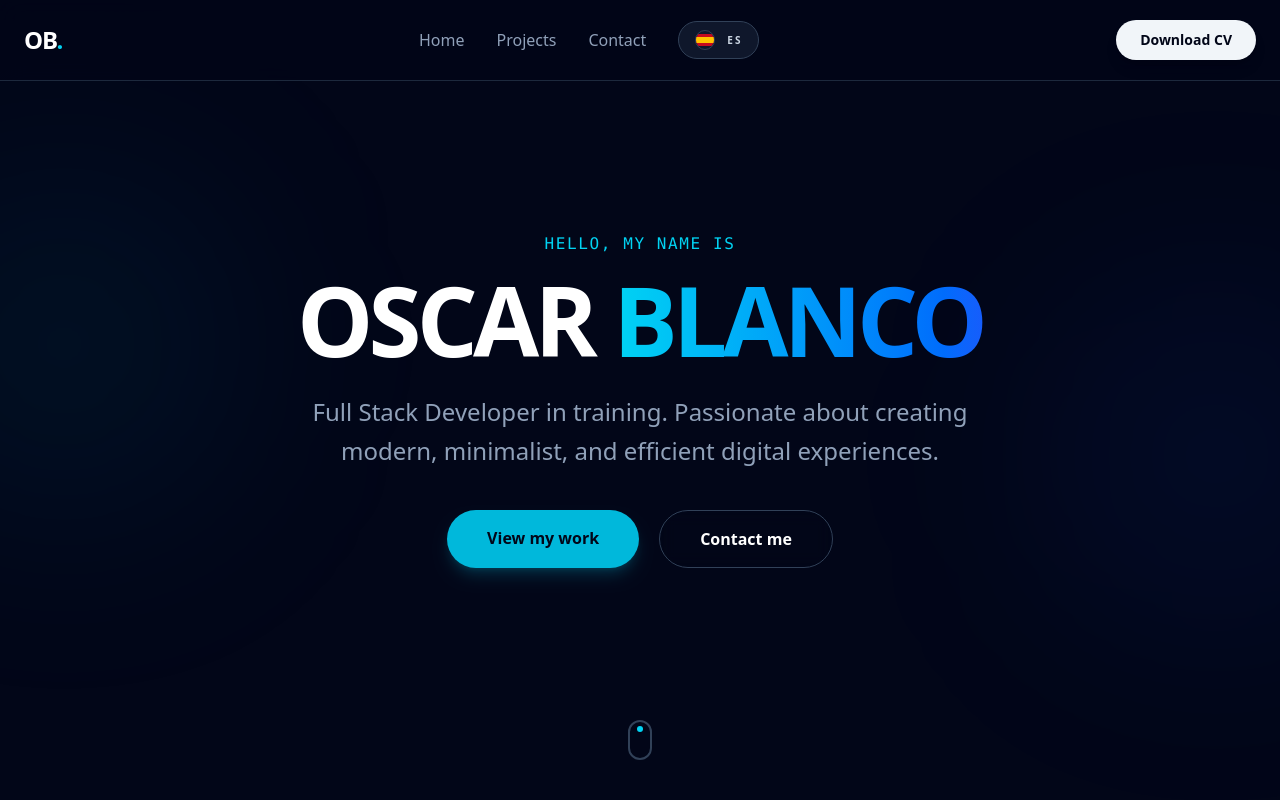
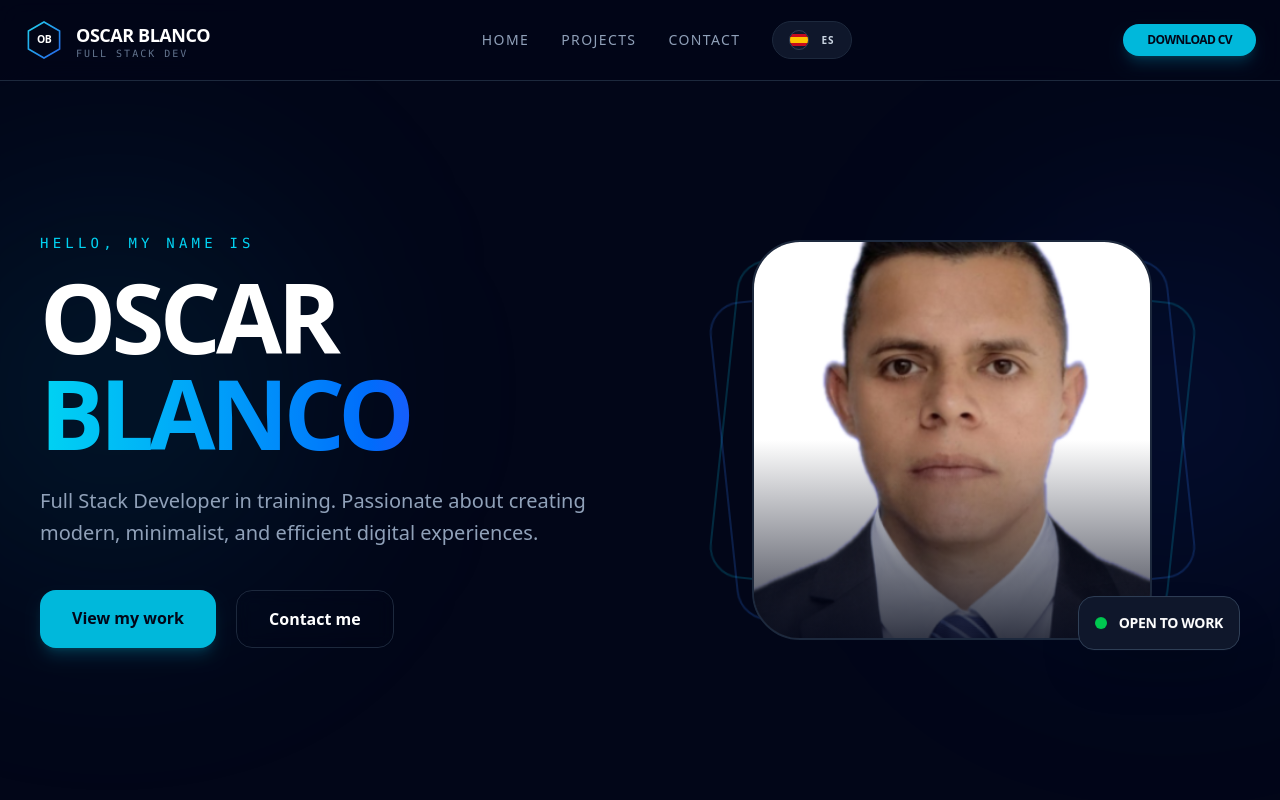
Before and after one commit to oscarblanco-software-eng/mi-portafolio, a React (Vite) app: page / in a window 1280 px wide. Shown: the top 800 px of the page. Built offline with nearby package versions, Linux system fonts and the light colour scheme.

Commit message:
feat: update visual identity with new isotype and refined hero section

```diff
--- a/src/components/Hero.jsx
+++ b/src/components/Hero.jsx
@@ -2,45 +2,46 @@ import { motion } from 'framer-motion'
 
 export default function Hero({ t }) {
   return (
-    <section id="inicio" className="flex flex-col items-center justify-center min-h-screen text-center px-4 relative overflow-hidden">
+    <section id="inicio" className="relative min-h-screen flex items-center justify-center pt-20 overflow-hidden">
 
       {/* Luces de fondo ambientales */}
-      <div className="absolute top-1/4 -left-20 w-72 h-72 bg-cyan-500/10 blur-[120px] rounded-full"></div>
-      <div className="absolute bottom-1/4 -right-20 w-72 h-72 bg-blue-600/10 blur-[120px] rounded-full"></div>
+      <div className="absolute top-1/4 -left-20 w-96 h-96 bg-cyan-500/10 blur-[120px] rounded-full"></div>
+      <div className="absolute bottom-1/4 -right-20 w-96 h-96 bg-blue-600/10 blur-[120px] rounded-full"></div>
 
+      <div className="max-w-7xl mx-auto px-6 grid grid-cols-1 lg:grid-cols-2 gap-12 items-center z-10">
+
+        {/* COLUMNA IZQUIERDA: TEXTO */}
         <motion.div
-        initial={{ opacity: 0, y: 30 }}
-        animate={{ opacity: 1, y: 0 }}
-        transition={{ duration: 0.8, ease: "easeOut" }}
-        className="relative z-10 flex flex-col items-center"
+          initial={{ opacity: 0, x: -50 }}
+          animate={{ opacity: 1, x: 0 }}
+          transition={{ duration: 0.8 }}
         >
-        {/* Saludo (Hello, my name is / Hola, mi nombre es) */}
           <motion.h2
             initial={{ opacity: 0 }}
             animate={{ opacity: 1 }}
             transition={{ delay: 0.2 }}
-          className="text-cyan-400 font-mono mb-4 tracking-widest uppercase text-sm md:text-base"
+            className="text-cyan-400 font-mono mb-4 tracking-[0.3em] uppercase text-sm"
           >
             {t.greeting}
           </motion.h2>
 
-        {/* Nombre con Gradiente */}
-        <h1 className="text-6xl md:text-8xl font-black text-white mb-6 tracking-tighter">
-          OSCAR <span className="text-transparent bg-clip-text bg-gradient-to-r from-cyan-400 to-blue-600">BLANCO</span>
+          <h1 className="text-5xl md:text-7xl lg:text-8xl font-black text-white mb-6 tracking-tighter leading-none">
+            OSCAR <br />
+            <span className="text-transparent bg-clip-text bg-gradient-to-r from-cyan-400 to-blue-600">
+              BLANCO
+            </span>
           </h1>
 
-        {/* Descripción (Traducible desde languages.js) */}
-        <p className="text-slate-400 text-lg md:text-2xl max-w-2xl leading-relaxed mb-10">
+          <p className="text-slate-400 text-lg md:text-xl max-w-xl leading-relaxed mb-10">
             {t.subtitle}
           </p>
 
-        {/* Botones de acción traducidos */}
-        <div className="flex flex-col sm:flex-row gap-5">
+          <div className="flex flex-wrap gap-5">
             <motion.a
               href="#proyectos"
               whileHover={{ scale: 1.05 }}
               whileTap={{ scale: 0.95 }}
-            className="bg-cyan-500 hover:bg-cyan-600 text-slate-950 font-black py-4 px-10 rounded-full transition-colors shadow-lg shadow-cyan-500/20 text-center"
+              className="bg-cyan-500 hover:bg-cyan-600 text-slate-950 font-black py-4 px-8 rounded-2xl transition-all shadow-lg shadow-cyan-500/20"
             >
               {t.btnProjects}
             </motion.a>
@@ -49,28 +50,49 @@ export default function Hero({ t }) {
               href="#contacto"
               whileHover={{ scale: 1.05 }}
               whileTap={{ scale: 0.95 }}
-            className="border border-slate-700 hover:border-cyan-400 text-white font-bold py-4 px-10 rounded-full transition-all backdrop-blur-sm text-center"
+              className="border border-slate-800 hover:border-slate-600 text-white font-bold py-4 px-8 rounded-2xl transition-all backdrop-blur-sm"
             >
               {t.btnContact}
             </motion.a>
           </div>
         </motion.div>
 
-      {/* Mouse dinámico (Indicador de Scroll) */}
+        {/* COLUMNA DERECHA: TU FOTO */}
         <motion.div
-        initial={{ opacity: 0 }}
-        animate={{ opacity: 1 }}
-        transition={{ delay: 1.2, duration: 1 }}
-        className="absolute bottom-10 left-1/2 -translate-x-1/2 hidden md:block"
+          initial={{ opacity: 0, scale: 0.8 }}
+          animate={{ opacity: 1, scale: 1 }}
+          transition={{ duration: 0.8, delay: 0.2 }}
+          className="relative flex justify-center items-center"
         >
-        <div className="w-6 h-10 border-2 border-slate-700 rounded-full flex justify-center p-1">
+          {/* Decoración geométrica detrás de la foto */}
+          <div className="absolute w-[80%] h-[80%] border-2 border-cyan-500/20 rounded-[2rem] rotate-6 animate-pulse"></div>
+          <div className="absolute w-[80%] h-[80%] border-2 border-blue-500/20 rounded-[2rem] -rotate-6"></div>
+
+          {/* Contenedor de la Imagen */}
+          <div className="relative w-72 h-72 md:w-[400px] md:h-[400px] overflow-hidden rounded-[3rem] border-2 border-slate-800 bg-slate-900/50 backdrop-blur-xl group">
+            <img
+              src="/profile_picture.png" // CAMBIA ESTO por el nombre real de tu archivo
+              alt="Oscar Blanco"
+              className="w-full h-full object-cover grayscale-[20%] group-hover:grayscale-0 transition-all duration-700 scale-110 group-hover:scale-100"
+            />
+
+            {/* Overlay de brillo profesional */}
+            <div className="absolute inset-0 bg-gradient-to-t from-slate-950/80 via-transparent to-transparent"></div>
+          </div>
+
+          {/* Badge de experiencia o stack flotante */}
           <motion.div
-            animate={{ y: [0, 12, 0] }}
-            transition={{ repeat: Infinity, duration: 1.5 }}
-            className="w-1.5 h-1.5 bg-cyan-400 rounded-full"
-          />
+            animate={{ y: [0, -10, 0] }}
+            transition={{ repeat: Infinity, duration: 4 }}
+            className="absolute -bottom-5 -right-5 md:right-0 bg-slate-900 border border-slate-700 p-4 rounded-2xl shadow-2xl backdrop-blur-md"
+          >
+            <div className="flex items-center gap-3">
+              <div className="w-3 h-3 bg-green-500 rounded-full animate-pulse"></div>
+              <span className="text-white font-bold text-sm tracking-tight uppercase">Open to Work</span>
             </div>
           </motion.div>
+        </motion.div>
+      </div>
 
     </section>
   )
--- a/src/components/Navbar.jsx
+++ b/src/components/Navbar.jsx
@@ -10,40 +10,82 @@ export default function Navbar({ lang, setLang, t }) {
     <nav className="fixed top-0 w-full z-50 bg-slate-950/80 backdrop-blur-md border-b border-slate-800">
       <div className="max-w-7xl mx-auto px-6 h-20 flex items-center justify-between">
 
-        {/* Tu Logo Actual */}
-        <div className="text-white font-black text-2xl tracking-tighter cursor-pointer">
-          OB<span className="text-cyan-400">.</span>
-        </div>
+        {/* LADO IZQUIERDO: ISOTIPO + NOMBRE */}
+        <motion.div
+          initial={{ opacity: 0, x: -20 }}
+          animate={{ opacity: 1, x: 0 }}
+          className="flex items-center gap-3 group cursor-pointer"
+        >
+          {/* Isotipo SVG Hexagonal */}
+          <div className="relative w-10 h-10">
+            <svg viewBox="0 0 100 100" className="w-full h-full transform group-hover:rotate-[15deg] transition-transform duration-500">
+              {/* Hexágono de fondo */}
+              <path
+                d="M50 5 L89 27.5 L89 72.5 L50 95 L11 72.5 L11 27.5 Z"
+                fill="none"
+                stroke="#1e293b"
+                strokeWidth="2"
+              />
+              {/* Hexágono con gradiente */}
+              <path
+                d="M50 5 L89 27.5 L89 72.5 L50 95 L11 72.5 L11 27.5 Z"
+                fill="none"
+                stroke="url(#logo-gradient)"
+                strokeWidth="4"
+              />
+              <defs>
+                <linearGradient id="logo-gradient" x1="0%" y1="0%" x2="100%" y2="100%">
+                  <stop offset="0%" stopColor="#22d3ee" />
+                  <stop offset="100%" stopColor="#2563eb" />
+                </linearGradient>
+              </defs>
+              <text
+                x="50%" y="50%" textAnchor="middle" dy=".3em"
+                className="fill-white font-black text-[26px] tracking-tighter"
+              >
+                OB
+              </text>
+            </svg>
+          </div>
 
+          {/* Texto del Logo */}
+          <div className="flex flex-col leading-none">
+            <span className="text-white font-bold text-lg tracking-tight group-hover:text-cyan-400 transition-colors">
+              OSCAR BLANCO
+            </span>
+            <span className="text-slate-500 font-mono text-[10px] tracking-[0.2em] uppercase">
+              Full Stack Dev
+            </span>
+          </div>
+        </motion.div>
+
+        {/* CENTRO: NAVEGACIÓN */}
         <div className="hidden md:flex items-center gap-8 text-slate-400 font-medium">
-          <a href="#inicio" className="hover:text-cyan-400 transition-colors">{t.home}</a>
-          <a href="#proyectos" className="hover:text-cyan-400 transition-colors">{t.projects}</a>
-          <a href="#contacto" className="hover:text-cyan-400 transition-colors">{t.contact}</a>
+          <a href="#inicio" className="hover:text-cyan-400 transition-colors text-sm uppercase tracking-widest">{t.home}</a>
+          <a href="#proyectos" className="hover:text-cyan-400 transition-colors text-sm uppercase tracking-widest">{t.projects}</a>
+          <a href="#contacto" className="hover:text-cyan-400 transition-colors text-sm uppercase tracking-widest">{t.contact}</a>
 
-          {/* BOTÓN CON ANIMACIÓN DE GIRO */}
+          {/* SELECTOR DE IDIOMA ANIMADO */}
           <button
             onClick={toggleLanguage}
-            className="flex items-center gap-3 bg-slate-900 border border-slate-700 hover:border-cyan-500/50 px-4 py-2 rounded-full transition-all group overflow-hidden"
+            className="flex items-center gap-3 bg-slate-900 border border-slate-800 hover:border-cyan-500/50 px-4 py-2 rounded-full transition-all group overflow-hidden"
           >
-            {/* Contenedor de la bandera con AnimatePresence para suavidad */}
             <div className="relative w-5 h-5">
               <AnimatePresence mode="wait">
                 <motion.div
-                  key={lang} // El key es vital para que Framer sepa cuándo animar
+                  key={lang}
                   initial={{ rotateY: -90, opacity: 0 }}
                   animate={{ rotateY: 0, opacity: 1 }}
                   exit={{ rotateY: 90, opacity: 0 }}
-                  transition={{ duration: 0.3, ease: "easeInOut" }}
+                  transition={{ duration: 0.3 }}
                   className="w-full h-full rounded-full overflow-hidden border border-slate-700"
                 >
                   {lang === 'en' ? (
-                    /* Bandera de España */
                     <svg viewBox="0 0 750 500" className="w-full h-full object-cover">
                       <rect width="750" height="500" fill="#c60b1e"/>
                       <rect width="750" height="250" y="125" fill="#ffc400"/>
                     </svg>
                   ) : (
-                    /* Bandera de USA */
                     <svg viewBox="0 0 741 390" className="w-full h-full object-cover">
                       <rect width="741" height="390" fill="#3c3b6e"/>
                       <path d="M0,30h741M0,90h741M0,150h741M0,210h741M0,270h741M0,330h741" stroke="#fff" strokeWidth="30"/>
@@ -53,17 +95,23 @@ export default function Navbar({ lang, setLang, t }) {
                 </motion.div>
               </AnimatePresence>
             </div>
-
-            <span className="text-[10px] font-bold tracking-[0.2em] text-slate-300 group-hover:text-cyan-400 uppercase">
+            <span className="text-[10px] font-bold tracking-widest text-slate-300 group-hover:text-cyan-400 uppercase">
               {lang === 'en' ? 'ES' : 'EN'}
             </span>
           </button>
         </div>
 
-        {/* Botón CV */}
-        <a href="/CV_Oscar_Blanco.pdf" download className="bg-slate-100 hover:bg-cyan-500 text-slate-950 px-6 py-2.5 rounded-full text-sm font-bold transition-all shadow-lg hover:shadow-cyan-500/20">
+        {/* LADO DERECHO: BOTÓN CV */}
+        <motion.a
+          whileHover={{ scale: 1.05 }}
+          whileTap={{ scale: 0.95 }}
+          href="/CV_Oscar_Blanco.pdf"
+          download
+          className="bg-cyan-500 hover:bg-cyan-400 text-slate-950 px-6 py-2 rounded-full text-xs font-black uppercase tracking-tighter transition-all shadow-lg shadow-cyan-500/20"
+        >
           {t.cv}
-        </a>
+        </motion.a>
+
       </div>
     </nav>
   );
```
Also changed, not shown: public/profile_picture.png (added). Lines whose indentation alone changed are shown as unchanged.
